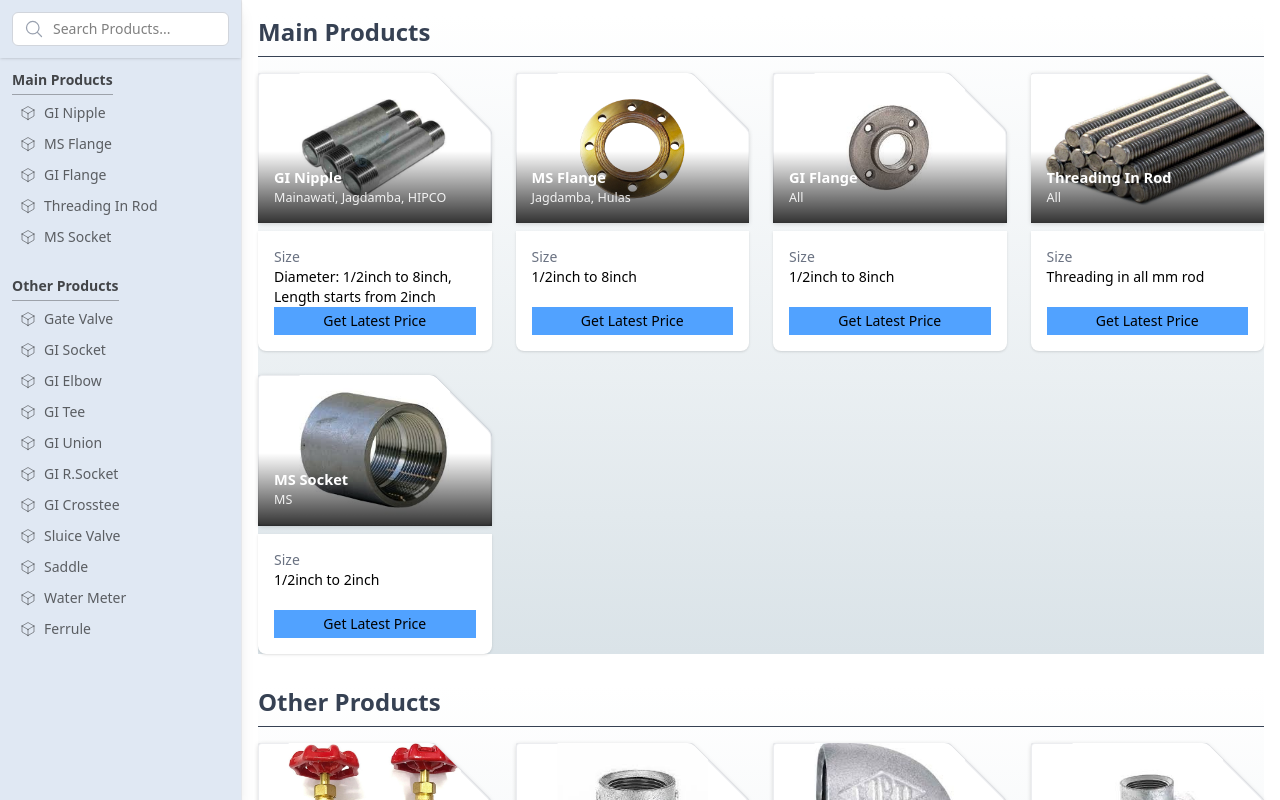
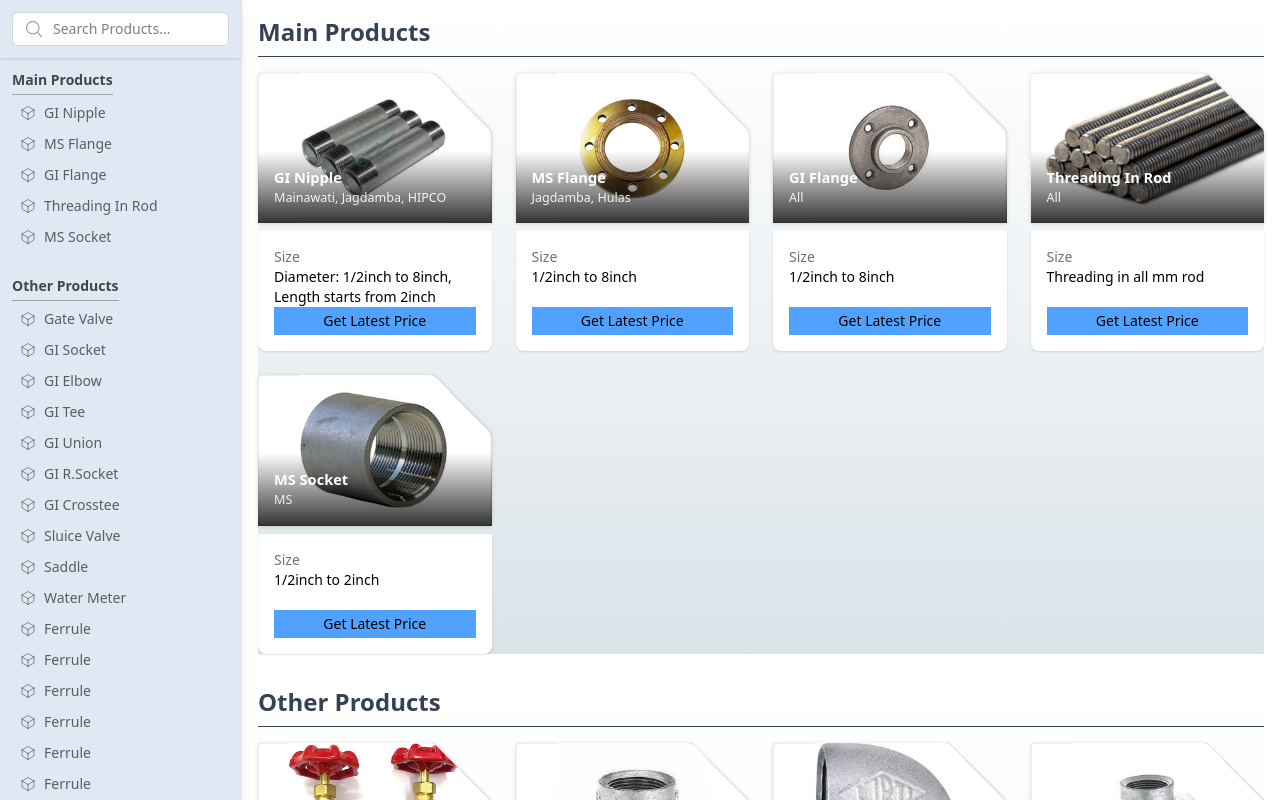
Before and after one commit to bishaljaiswal735/Official_jaymaashitaltraders_website, a React (Vite) app: page / in a window 1280 px wide. Built offline with nearby package versions, Linux system fonts and the light colour scheme; a web font is replaced by a local one.

Commit message:
some mistake occurs while highlighting products

```diff
--- a/src/pages/Product.jsx
+++ b/src/pages/Product.jsx
@@ -1,14 +1,43 @@
 import React, { useState, useRef, useEffect } from "react";
-import { MagnifyingGlassIcon, CubeIcon, XMarkIcon } from "@heroicons/react/24/outline";
+import {
+  MagnifyingGlassIcon,
+  CubeIcon,
+  XMarkIcon,
+} from "@heroicons/react/24/outline";
 import CutRectangle from "../components/CutRectangle";
 import useWindowWidth from "../components/useWindowWidth";
 
 const MainProducts = [
-  { path: "/images/ginipple.webp", label: "GI Nipple", brand:"Mainawati, Jagdamba, HIPCO", Size:"Diameter: 1/2inch to 8inch, Length starts from 2inch" },
-  { path: "/images/msflange.png ", label: "MS Flange", brand:"Jagdamba, Hulas", Size:"1/2inch to 8inch" },
-  { path: "/images/giFlange.jpeg ", label: "GI Flange", brand:"All", Size:"1/2inch to 8inch" },
-  { path: "/images/Threaded Rod.jpg ", label: "Threading In Rod", brand:"All", Size:"Threading in all mm rod" },
-  { path: "/images/msSocket.jpeg ", label: "MS Socket", brand:"MS", Size:"1/2inch to 2inch" },
+  {
+    path: "/images/ginipple.webp",
+    label: "GI Nipple",
+    brand: "Mainawati, Jagdamba, HIPCO",
+    Size: "Diameter: 1/2inch to 8inch, Length starts from 2inch",
+  },
+  {
+    path: "/images/msflange.png ",
+    label: "MS Flange",
+    brand: "Jagdamba, Hulas",
+    Size: "1/2inch to 8inch",
+  },
+  {
+    path: "/images/giFlange.jpeg ",
+    label: "GI Flange",
+    brand: "All",
+    Size: "1/2inch to 8inch",
+  },
+  {
+    path: "/images/Threaded Rod.jpg ",
+    label: "Threading In Rod",
+    brand: "All",
+    Size: "Threading in all mm rod",
+  },
+  {
+    path: "/images/msSocket.jpeg ",
+    label: "MS Socket",
+    brand: "MS",
+    Size: "1/2inch to 2inch",
+  },
 ];
 
 const OtherProducts = [
@@ -23,13 +52,78 @@
   { path: "/images/Saddle.jpg ", label: "Saddle" },
   { path: "/images/WaterMeter.webp ", label: "Water Meter" },
   { path: "/images/Ferrul.jpeg ", label: "Ferrule" },
+  { path: "/images/Ferrul.jpeg ", label: "Ferrule" },
+  { path: "/images/Ferrul.jpeg ", label: "Ferrule" },
+  { path: "/images/Ferrul.jpeg ", label: "Ferrule" },
+  { path: "/images/Ferrul.jpeg ", label: "Ferrule" },
+  { path: "/images/Ferrul.jpeg ", label: "Ferrule" },
+  { path: "/images/Ferrul.jpeg ", label: "Ferrule" },
+  { path: "/images/Ferrul.jpeg ", label: "Ferrule" },
 ];
 
 function Product() {
   const [searchText, setSearchText] = useState("");
   const [isMobileSearchActive, setIsMobileSearchActive] = useState(false);
   const searchRef = useRef(null);
-  const WindowWidth = useWindowWidth()
+  const WindowWidth = useWindowWidth();
+  const productRef = useRef({});
+  const selectedRef = useRef(null);
+  const [flagForDisplay, setFlagForDisplay] = useState(false)
+
+  function findProduct(ref,label) {
+    if (ref && ref.current) {
+      selectedRef.current = ref.current;
+      if (WindowWidth >= 768) {
+        // Desktop: scroll immediately
+        ref.current.scrollIntoView({ behavior: "smooth", block: "center" });
+       const [firstChild, secondChild] = ref.current.children;
+        if (firstChild) {
+          firstChild.classList.add("ring-2", "ring-red-400", "animate-pulse");
+        }
+        if (secondChild) {
+          secondChild.classList.add("ring-2", "ring-red-400", "animate-pulse");
+        }
+      } else {
+        // Mobile: save ref, close search, then scroll on useEffect
+        setIsMobileSearchActive(false);
+      }
+      setFlagForDisplay(true)
+    }
+  }
+
+  useEffect(() => {
+    if (!isMobileSearchActive && selectedRef.current) {
+      setTimeout(() => {
+        selectedRef.current.scrollIntoView({
+          behavior: "smooth",
+          block: "start",
+        });
+      const [firstChild, secondChild] = selectedRef.current.children;
+        if (firstChild) {
+          firstChild.classList.add("ring-2", "ring-red-400", "animate-pulse");
+        }
+        if (secondChild) {
+          secondChild.classList.add("ring-2", "ring-red-400", "animate-pulse");
+        }
+      }, 100);
+    }
+  }, [isMobileSearchActive]);
+
+  useEffect( () => {
+    if(flagForDisplay){
+     const [firstChild, secondChild] = selectedRef.current.children;
+      setTimeout(() => {
+         if (firstChild) {
+          firstChild.classList.remove("ring-2", "ring-red-400", "animate-pulse");
+        }
+        if (secondChild) {
+          secondChild.classList.remove("ring-2", "ring-red-400", "animate-pulse");
+      }
+      setFlagForDisplay(false)
+      selectedRef.current = null
+    }, 5000);
+    }
+  },[flagForDisplay])
 
   // Auto-focus search input when mobile search is activated
   useEffect(() => {
@@ -37,6 +131,20 @@
       searchRef.current.focus();
     }
   }, [isMobileSearchActive]);
+
+  // For highlighting searched product
+  useEffect(() => {
+    MainProducts.forEach((item) => {
+      if (!productRef.current[item.label]) {
+        productRef.current[item.label] = React.createRef();
+      }
+    });
+    OtherProducts.forEach((item) => {
+      if (!productRef.current[item.label]) {
+        productRef.current[item.label] = React.createRef();
+      }
+    });
+  }, []);
 
   // Highlight matching text
   const highlightMatch = (text, search) => {
@@ -61,20 +169,36 @@
   };
 
   // Filter products based on search
-  const searchedMainProducts = MainProducts.filter(item =>
+  const searchedMainProducts = MainProducts.filter((item) =>
     item.label.toLowerCase().includes(searchText.toLowerCase())
   );
 
-  const searchedOtherProducts = OtherProducts.filter(item =>
+  const searchedOtherProducts = OtherProducts.filter((item) =>
     item.label.toLowerCase().includes(searchText.toLowerCase())
   );
 
   return (
-    <div className={` ${WindowWidth<768 ?"flex flex-col":"flex"} w-full ${isMobileSearchActive ? "h-screen":""} md:h-screen`}>
+    <div
+      className={` ${WindowWidth < 768 ? "flex flex-col" : "flex"} w-full ${
+        isMobileSearchActive ? "h-screen" : ""
+      } md:h-screen relative`}
+    >
       {/* Sidebar */}
-      <div className={`flex flex-col w-[300px]  ${isMobileSearchActive ? "border-r border-gray-200 bg-[#e0e8f3] shadow-lg":""} md:border-r md:border-gray-200 md:bg-[#e0e8f3] md:shadow-lg`}>
+      <div
+        className={`flex flex-col w-[300px] ${
+          isMobileSearchActive
+            ? "border-r border-gray-200 bg-[#e0e8f3] shadow-lg z-20"
+            : ""
+        } md:border-r md:border-gray-200 md:bg-[#e0e8f3] md:shadow-lg ${
+          WindowWidth < 768 ? "fixed  left-0 top-0 z-0 h-screen " : "h-screen"
+        }`}
+      >
         {/* Sticky Search - Always visible */}
-        <div className={`sticky top-0 z-30 md:bg-[#e0e8f3] p-3 md:shadow-sm ${isMobileSearchActive ? "bg-[#e0e8f3] shadow-sm": ""} flex items-center gap-2`}>
+        <div
+          className={`sticky top-0 z-30 md:bg-[#e0e8f3] p-3 md:shadow-sm ${
+            isMobileSearchActive ? "bg-[#e0e8f3] shadow-sm" : ""
+          } flex items-center gap-2`}
+        >
           <div className="relative flex-1">
             <MagnifyingGlassIcon className="w-5 h-5 absolute left-3 top-1/2 transform -translate-y-1/2 text-gray-400" />
             <input
@@ -99,18 +223,25 @@
         </div>
 
         {/* Scrollable content - Conditionally shown on mobile */}
-        <div className={`overflow-y-auto flex-1 p-3 scrollbar-thin scrollbar-thumb-gray-400 scrollbar-track-gray-100
-          transition-all duration-300 ${!isMobileSearchActive ? 'hidden sm:hidden md:block' : 'block'}`}>
-
+        <div
+          className={`overflow-y-auto flex-1 p-3 scrollbar-thin scrollbar-thumb-gray-400 scrollbar-track-gray-100
+          transition-all duration-300 ${
+            !isMobileSearchActive ? "hidden sm:hidden md:block" : "block"
+          } `}
+        >
           {/* Main Products */}
           <div className="mb-6">
             <h1 className="text-black/70 font-semibold text-sm border-b border-black/30 w-fit pb-1">
               Main Products
             </h1>
             <ul className="mt-2 space-y-1.5">
-              {(searchText ? searchedMainProducts : MainProducts).map((item, index) => (
+              {(searchText ? searchedMainProducts : MainProducts).map(
+                (item, index) => {
+                  const ref = productRef.current[item.label];
+                  return (
                     <li
                       key={index}
+                      onClick={() => findProduct(ref, item.label)}
                       className="text-black/60 text-sm pl-2 cursor-pointer group"
                     >
                       <div className="inline-flex items-center gap-2 group-hover:text-red-500 transition-all">
@@ -121,9 +252,13 @@
                       </div>
                       <div className="h-0.5 bg-red-400 scale-x-0 group-hover:scale-x-100 origin-left transition-transform duration-300 ease-in-out"></div>
                     </li>
-              ))}
+                  );
+                }
+              )}
               {searchText && searchedMainProducts.length === 0 && (
-                <p className="text-gray-500 text-sm mt-2">No main products found</p>
+                <p className="text-gray-500 text-sm mt-2">
+                  No main products found
+                </p>
               )}
             </ul>
           </div>
@@ -134,9 +269,13 @@
               Other Products
             </h1>
             <ul className="mt-2 space-y-1.5">
-              {(searchText ? searchedOtherProducts : OtherProducts).map((item, index) => (
+              {(searchText ? searchedOtherProducts : OtherProducts).map(
+                (item, index) => {
+                  const ref = productRef.current[item.label];
+                  return (
                     <li
                       key={index}
+                      onClick={() => findProduct(ref,item.label)}
                       className="text-black/60 text-sm pl-2 cursor-pointer group"
                     >
                       <div className="inline-flex items-center gap-2 group-hover:text-red-500 transition-all">
@@ -147,9 +286,13 @@
                       </div>
                       <div className="h-0.5 bg-red-400 scale-x-0 group-hover:scale-x-100 origin-left transition-transform duration-300 ease-in-out"></div>
                     </li>
-              ))}
+                  );
+                }
+              )}
               {searchText && searchedOtherProducts.length === 0 && (
-                <p className="text-gray-500 text-sm mt-2">No other products found</p>
+                <p className="text-gray-500 text-sm mt-2">
+                  No other products found
+                </p>
               )}
             </ul>
           </div>
@@ -157,38 +300,53 @@
       </div>
 
       {/* Right Content */}
-     <div className=" p-4 overflow-y-auto w-full">
+      <div
+        className={` p-4 overflow-y-auto w-full ${
+          WindowWidth < 768 ? "pt-16" : ""
+        } `}
+      >
         {/* MAIN PRODUCTS SECTION */}
         <section className="mb-8 bg-gradient-to-b from-[#FFFFFF] to-[#dae3e8]">
-    <h1 className="text-2xl font-bold text-gray-700 mb-4 border-b pb-2">Main Products</h1>
+          <h1 className="text-2xl font-bold text-gray-700 mb-4 border-b pb-2">
+            Main Products
+          </h1>
           <div className="grid grid-cols-2 sm:grid-cols-2 md:grid-cols-3 lg:grid-cols-4 gap-6">
-      {MainProducts.map((item, index) => (
+            {MainProducts.map((item, index) => {
+              const ref = productRef.current[item.label];
+              return (
                 <CutRectangle
                   key={`main-${index}`}
+                  ref={ref}
                   src={item.path}
                   name={item.label}
                   brand={item.brand}
                   size={item.Size}
                 />
-      ))}
+              );
+            })}
           </div>
         </section>
 
         {/* OTHER PRODUCTS SECTION */}
         <section className="bg-gradient-to-b from-[#FFFFFF] to-[#dae3e8]">
-    <h2 className="text-2xl font-bold text-gray-700 mb-4 border-b pb-2">Other Products</h2>
+          <h2 className="text-2xl font-bold text-gray-700 mb-4 border-b pb-2">
+            Other Products
+          </h2>
           <div className="grid grid-cols-2 sm:grid-cols-2 md:grid-cols-3 lg:grid-cols-4 gap-6">
-      {OtherProducts.map((item, index) => (
+            {OtherProducts.map((item, index) => {
+              const ref = productRef.current[item.label];
+              return (
                 <CutRectangle
                   key={`other-${index}`}
+                  ref={ref}
                   src={item.path}
                   name={item.label}
                 />
-      ))}
+              );
+            })}
           </div>
         </section>
       </div>
-
     </div>
   );
 }
```
Also changed, not shown: src/components/CutRectangle.jsx (+21 -49 lines). Lines whose indentation alone changed are shown as unchanged.
